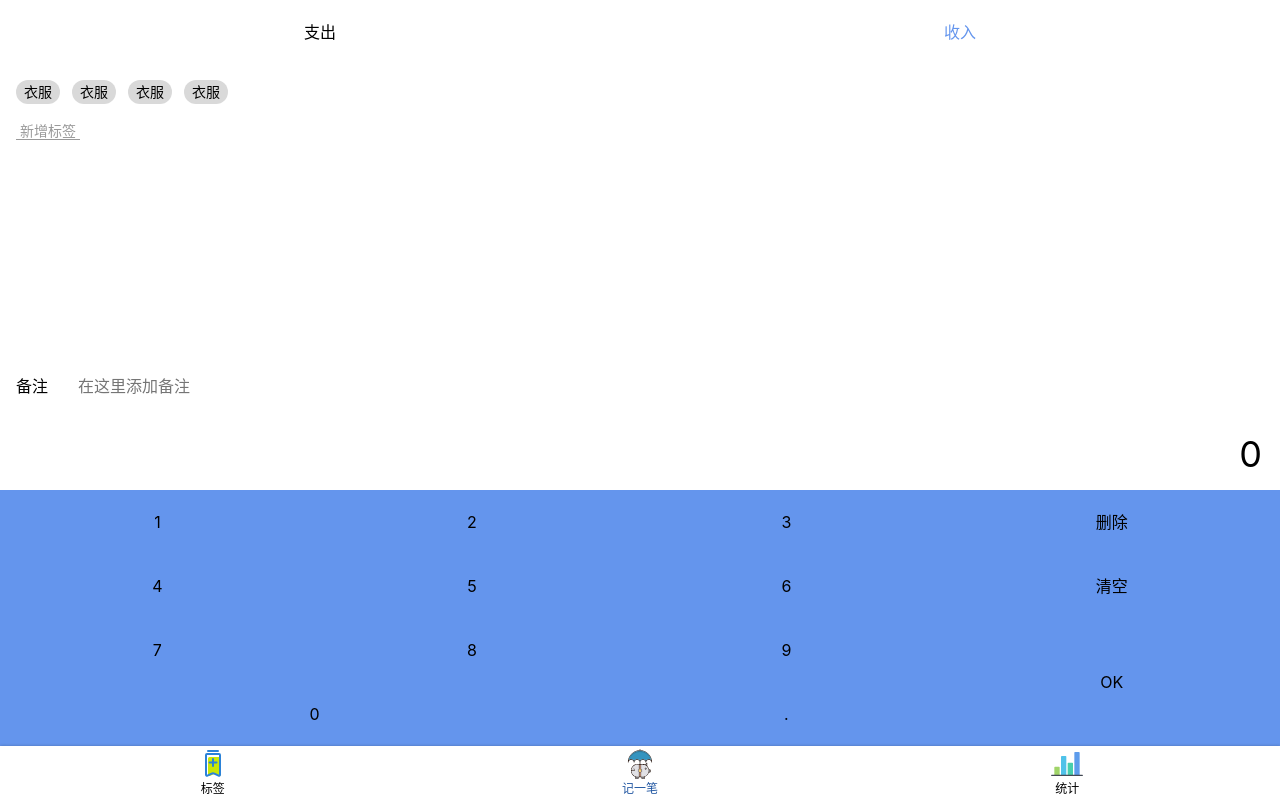
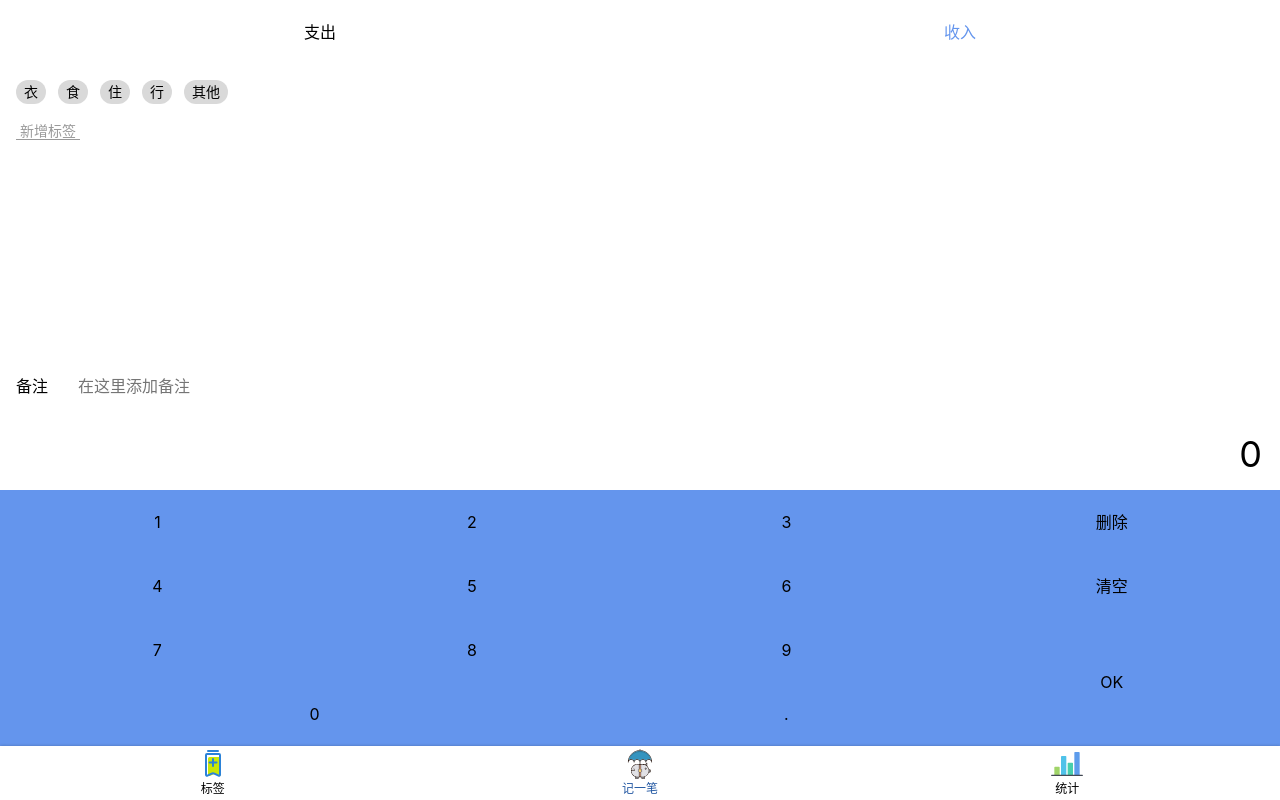
Before and after one commit to Shao-FrontDev/Vue-money-website, a Vue app: page /#/money in a window 1280 px wide. Built offline with nearby package versions, Linux system fonts and the light colour scheme.

Commit message:
完成了tags 的组件

```diff
--- a/src/components/Money/Tags.vue
+++ b/src/components/Money/Tags.vue
@@ -1,13 +1,17 @@
 <template>
   <div class="tags">
     <ul class="current">
-      <li>衣服</li>
-      <li>衣服</li>
-      <li>衣服</li>
-      <li>衣服</li>
+      <li
+        v-for="tag in dataSource"
+        :key="tag"
+        @click="toggle(tag)"
+        :class="{ selected: selectedTags.indexOf(tag) >= 0 }"
+      >
+        {{ tag }}
+      </li>
     </ul>
     <div class="new">
-      <button>
+      <button @click="create">
         新增标签
       </button>
     </div>
@@ -16,7 +20,35 @@
 
 <script>
 export default {
-  name: "Tags"
+  name: "Tags",
+  props: {
+    dataSource: {
+      type: Array
+    }
+  },
+  data() {
+    return {
+      selectedTags: []
+    };
+  },
+  methods: {
+    toggle(tag) {
+      const index = this.selectedTags.indexOf(tag);
+      if (index >= 0) {
+        this.selectedTags.splice(index, 1);
+      } else {
+        this.selectedTags.push(tag);
+      }
+    },
+    create() {
+      const name = window.prompt("请输入标签名");
+      if (name === "") {
+        window.alert("标签名不能为空");
+      } else if (this.dataSource) {
+        this.$emit("update:dataSource", [...this.dataSource, name]);
+      }
+    }
+  }
 };
 </script>
 
@@ -35,11 +67,15 @@ export default {
       border-radius: ($h/2);
       padding: 0 8px;
       margin-right: 12px;
+      &.selected {
+        background: #a5a5a5;
+      }
     }
   }
   > .new {
     padding-top: 16px;
     button {
+      cursor: pointer;
       background: transparent;
       border: none;
       color: #999;
--- a/src/views/Money.vue
+++ b/src/views/Money.vue
@@ -1,7 +1,7 @@
 <template>
   <Layout>
     <Types />
-    <Tags />
+    <Tags @update:dataSource="updateData" :dataSource="tags" />
     <Notes />
     <NumberPad />
   </Layout>
@@ -22,7 +22,8 @@ export default {
   data() {
     return {
       output: "200",
-      active: false
+      active: false,
+      tags: ["衣", "食", "住", "行", "其他"]
     };
   },
   methods: {
@@ -31,6 +32,9 @@ export default {
     },
     changeState() {
       this.active = !this.active;
+    },
+    updateData(tags) {
+      this.tags = tags;
     }
   }
 };
```
